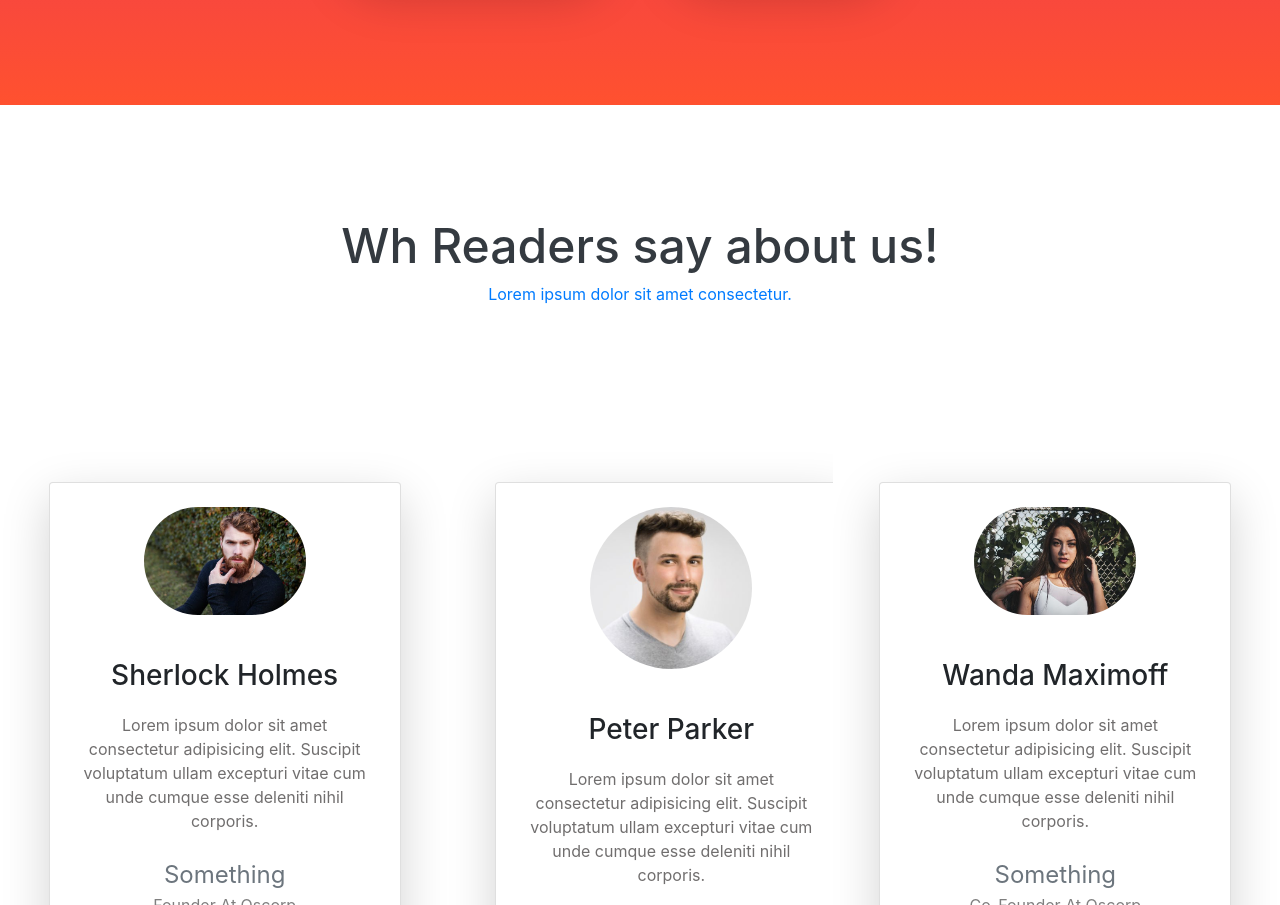
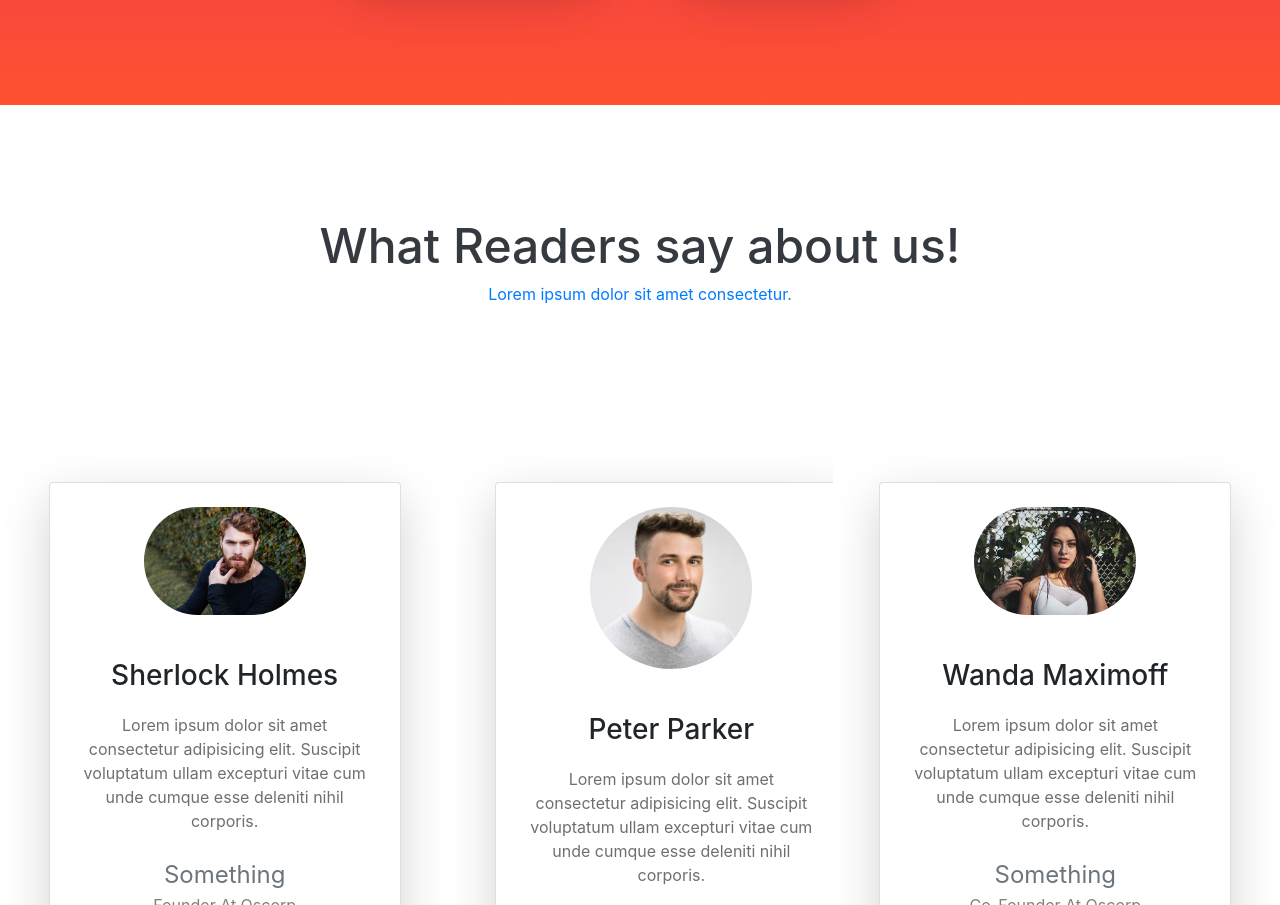
Before and after one commit to K-Ashesh/Books-Web, a plain HTML site: page SRC/index.html in a window 1280 px wide. Shown: the part 3931-4836 px from the top of the page. Drawn offline with nearby package versions, Linux system fonts and the light colour scheme; a web font is replaced by a local one.

Commit message:
Update index.html

```diff
--- a/SRC/index.html
+++ b/SRC/index.html
@@ -223,7 +223,7 @@
         </section>
         <section class="section-4">
             <div class="container text-center">
-                <h1 class="text-dark">Wh Readers say about us!</h1>
+                <h1 class="text-dark">What Readers say about us!</h1>
                 <p class="text-primary">Lorem ipsum dolor sit amet consectetur.</p>
             </div>
             <div class="team row">
```
